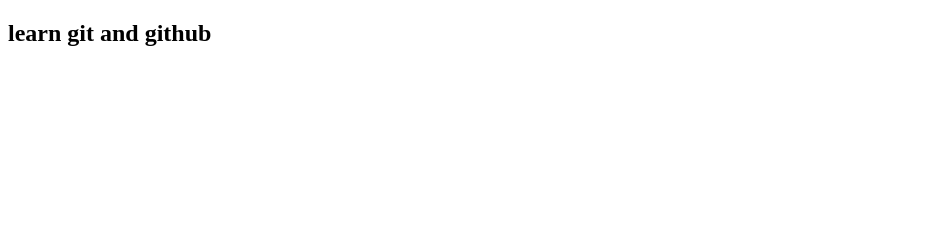
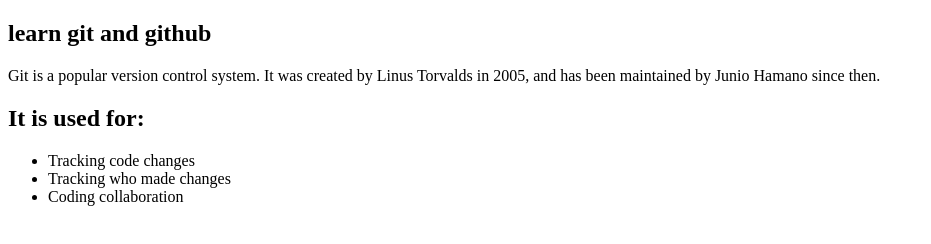
Before and after one commit to Aditikadam25/github.html, a plain HTML site: page index.html in a window 1280 px wide. Shown: the whole page, without its empty margins (0-931 px from the left). Drawn offline with Linux system fonts and the light colour scheme.

Commit message:
list added

```diff
--- a/index.html
+++ b/index.html
@@ -5,6 +5,14 @@
 </head>
 <body>
     <h2> learn git and github</h2>
+    <p>Git is a popular version control system. It was created by Linus Torvalds in 2005,
+         and has been maintained by Junio Hamano since then.</p>
 
+       <h2>It is used for:</h2>
+        <ul>
+        <li>Tracking code changes</li>
+        <li>Tracking who made changes</li>
+       <li> Coding collaboration</li>
+        </ul>
 </body>
 </html>
```
